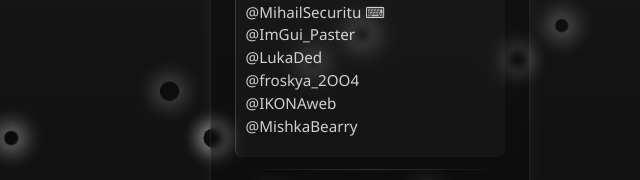
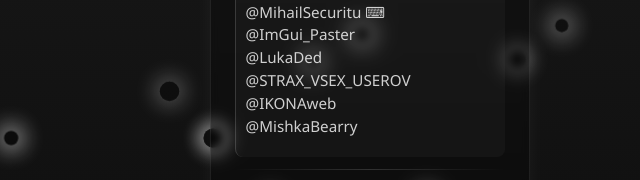
Before and after one commit to iHOWi/iHOWi.github.io, a plain HTML site: page index.html in a window 1280 px wide. Shown: the part 263-443 px from the top of the page, 270-910 px from the left. Drawn offline with Linux system fonts and the light colour scheme.

Commit message:
index.html

```diff
--- a/index.html
+++ b/index.html
@@ -264,7 +264,7 @@
                 <span class="username">@MihailSecuritu</span> ⌨<br>
                 <span class="username">@ImGui_Paster</span><br>
                 <span class="username">@LukaDed</span><br>
-                <span class="username">@froskya_2OO4</span><br>
+                <span class="username">@STRAX_VSEX_USEROV</span><br>
                 <span class="username">@IKONAweb</span><br>
                 <span class="username">@MishkaBearry</span>
             </div>
```
